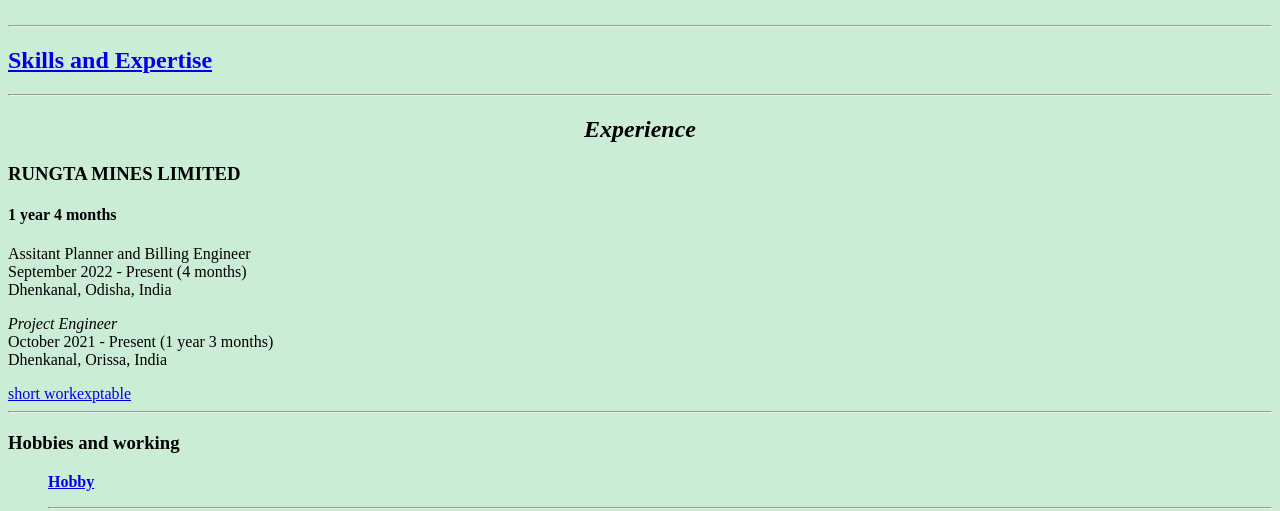
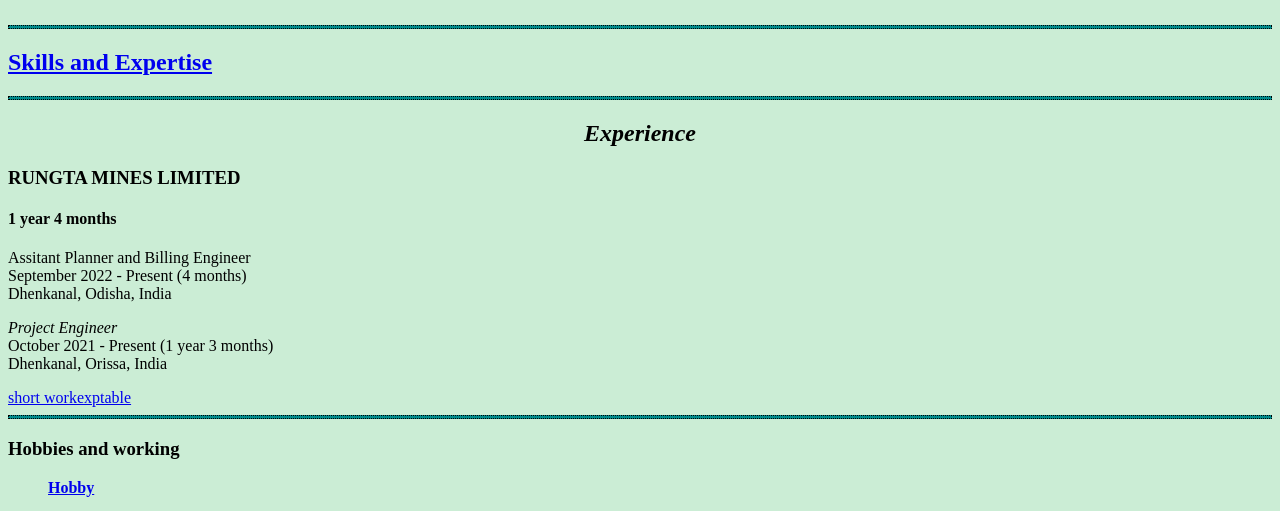
Before and after one commit to parmanpani/Parman-Web, a plain HTML site: page Learn/index.html in a window 1280 px wide. Shown: the part 287-798 px from the top of the page. Drawn offline with Linux system fonts and the light colour scheme.

Commit message:
css inline update

```diff
--- a/Learn/index.html
+++ b/Learn/index.html
@@ -4,8 +4,20 @@
         <meta charset="UTF8">
         <title>Parman Pani</title>
         <link rel="shortcut icon" href="C:\Users\parma\Documents\GitHub\Parman Web\Learn\PP.ico">
+        <style>
+            body{
+               background-color: #CBEDD5;
+            }
+            hr{
+                background-color: darkcyan;
+                border-style: none;
+                border-style: dotted;
+                height: 2px;
+
+            }
+        </style>
     </head>
-    <body style="background-color: #CBEDD5;">
+    <body >
             <table cellspacing="20">
                 <tr>
                      <td>
```
